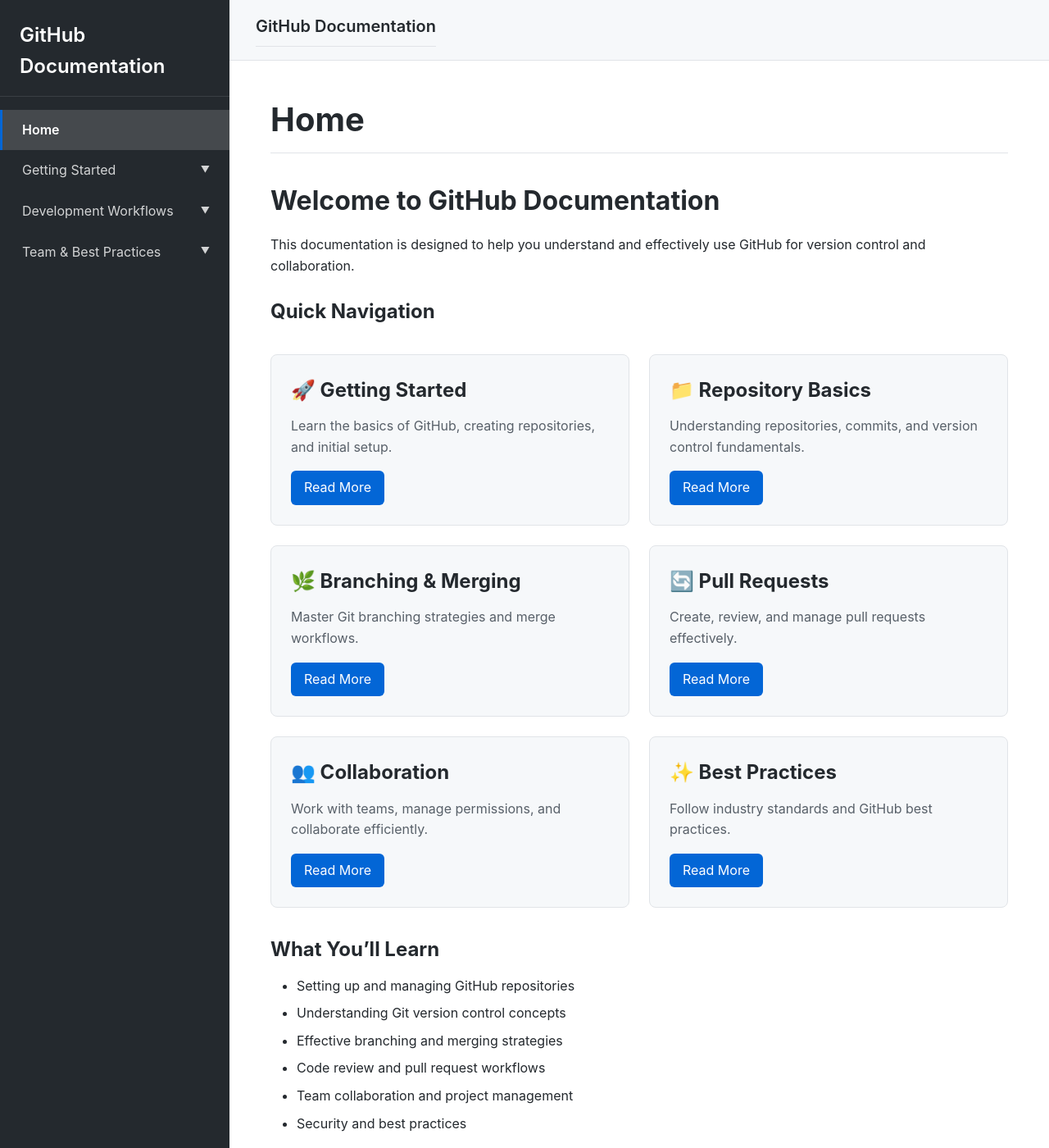
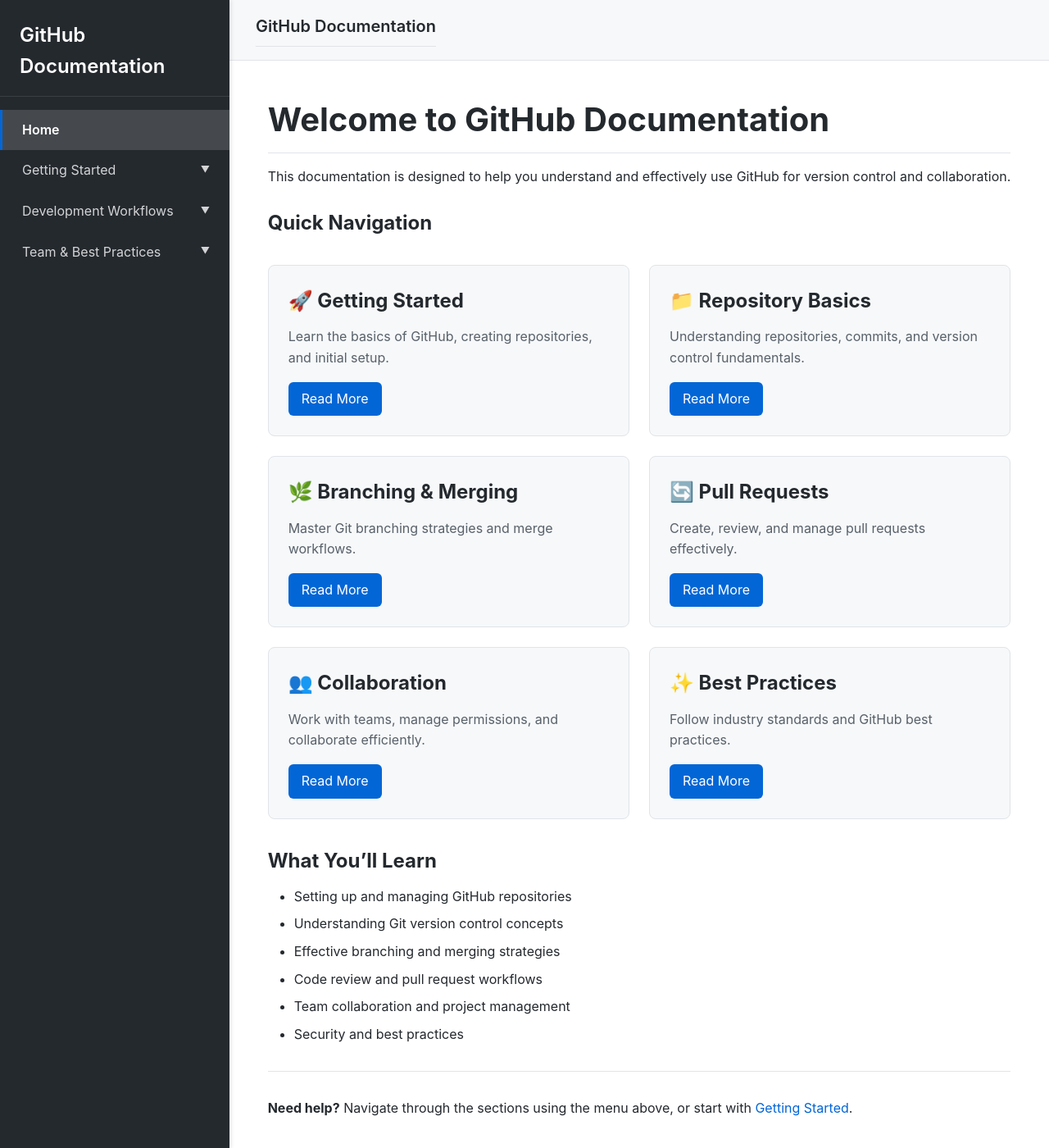
Before and after one commit to Adithyamedacan/adithyamedacan.github.io, a Jekyll site: the page built from index.md, in a window 1280 px wide and 1400 px high. Shown: the whole window at 82% size. Built offline with Jekyll 4.4.1, drawn with Linux system fonts in a browser that asks for light colours.

Commit message:
changes to navigation

```diff
--- a/_layouts/default.html
+++ b/_layouts/default.html
@@ -23,10 +23,6 @@
 
             <main class="container">
                 <div class="content">
-                    {% if page.title %}
-                    <h1>{{ page.title }}</h1>
-                    {% endif %}
-
                     {{ content }}
                 </div>
             </main>
--- a/assets/css/style.css
+++ b/assets/css/style.css
@@ -91,6 +91,7 @@ body {
     overflow-y: auto;
     z-index: 1000;
     transition: transform 0.3s ease;
+    box-shadow: 2px 0 5px rgba(0, 0, 0, 0.1);
 }
 
 .sidebar-header {
@@ -243,8 +244,11 @@ main.container {
 }
 
 .content {
-    max-width: 900px;
-    margin: 0 auto;
+    max-width: 1000px;
+}
+
+.content > h1:first-child {
+    margin-top: 0;
 }
 
 /* Typography */
--- a/index.md
+++ b/index.md
@@ -3,7 +3,7 @@ layout: default
 title: Home
 ---
 
-## Welcome to GitHub Documentation
+# Welcome to GitHub Documentation
 
 This documentation is designed to help you understand and effectively use GitHub for version control and collaboration.
 
```
